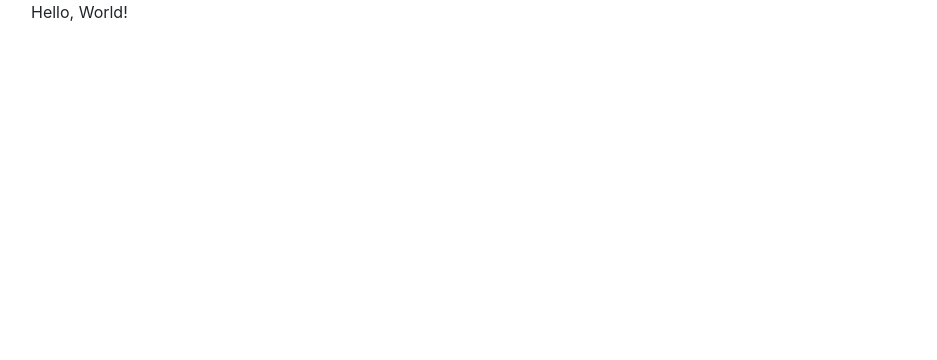
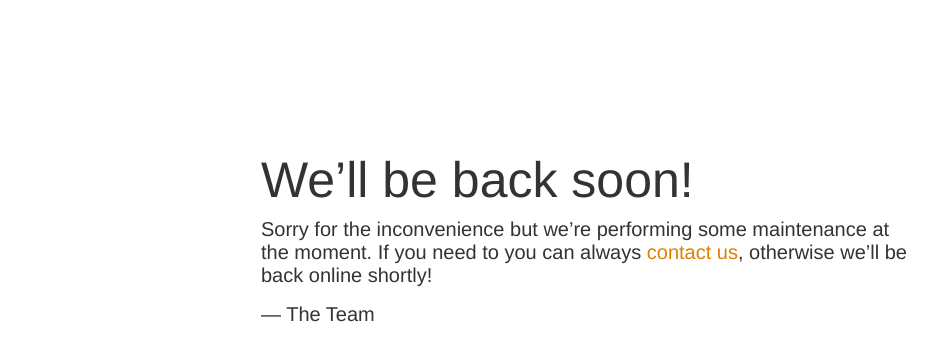
Before and after one commit to popoyorc/nginx, a plain HTML site: page src/index.html in a window 1280 px wide. Shown: the whole page, without its empty margins (54-991 px from the left). Drawn offline with Linux system fonts and the light colour scheme.

Commit message:
Auto-committing 'index.html'

```diff
--- a/src/index.html
+++ b/src/index.html
@@ -3,17 +3,30 @@
     <head>
       <link href="https://fonts.googleapis.com/icon?family=Material+Icons" rel="stylesheet">
       <meta name="viewport" content="width=device-width, initial-scale=1.0"/>
-      <title>Nginx Deployment</title>
+      <title>Site Maintenance</title>
 
 
       <link rel="stylesheet" type="text/css" href="css/bootstrap.min.css">
+
+      <style>
+        body { text-align: center; padding: 150px; }
+        h1 { font-size: 50px; }
+        body { font: 20px Helvetica, sans-serif; color: #333; }
+        article { display: block; text-align: left; width: 650px; margin: 0 auto; }
+        a { color: #dc8100; text-decoration: none; }
+        a:hover { color: #333; text-decoration: none; }
+      </style>
+
     </head>
     <body>
     	<div class="container">
-    		<div class="row">
-          <div class="col">Hello, World!</div>
-          <div class="col"></div>
-    		</div>
-    	</div>
+    	 <article>
+            <h1>We&rsquo;ll be back soon!</h1>
+            <div>
+                <p>Sorry for the inconvenience but we&rsquo;re performing some maintenance at the moment. If you need to you can always <a href="mailto:#">contact us</a>, otherwise we&rsquo;ll be back online shortly!</p>
+                <p>&mdash; The Team</p>
+            </div>
+        </article>
+      </div>
     </body>
   </html>
```
